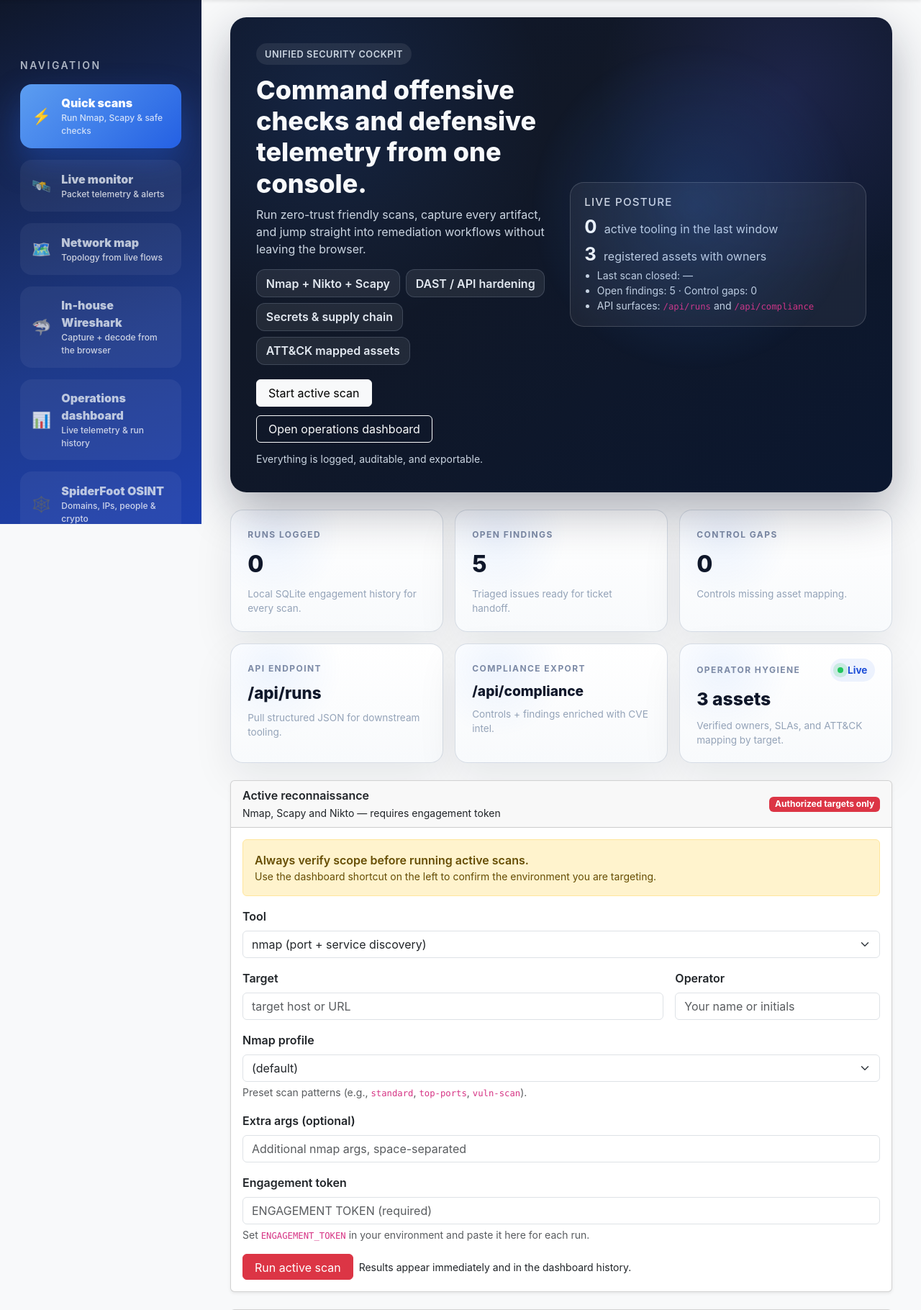
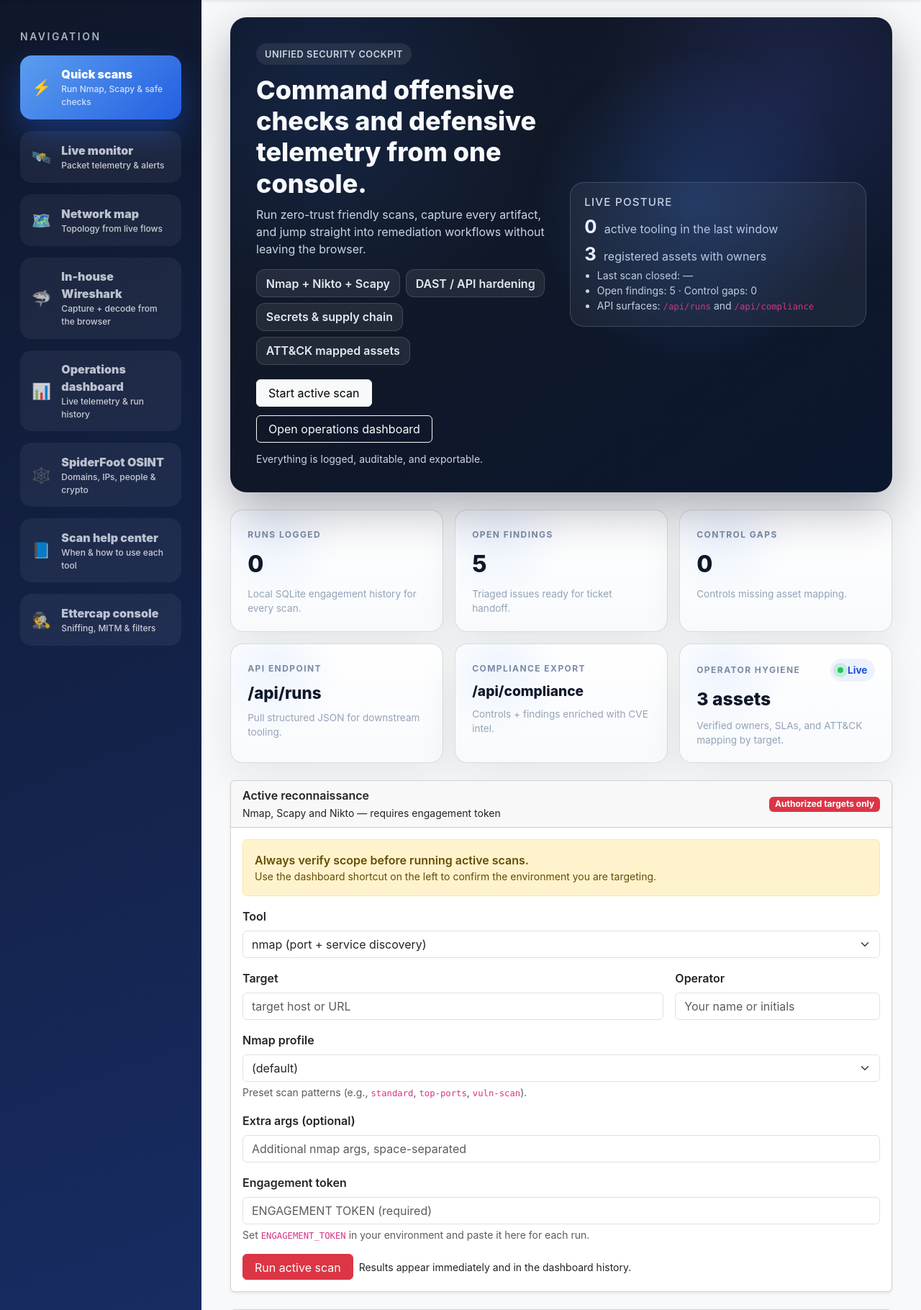
Before and after one commit to calypsorrr/cybersecurity, a Flask app: page / in a window 1280 px wide. Shown: the part 72-1892 px from the top of the page at 72% size. Run offline with Flask 3, Linux system fonts and the light colour scheme; data comes from the database, SQL or seed files in the repository; data that the repository does not hold is empty; some libraries are stand-ins or nearby versions.

Commit message:
Revert "Enable hover scrolling for sidebar"

```diff
--- a/cybercheck/static/style.css
+++ b/cybercheck/static/style.css
@@ -148,16 +148,6 @@ body {
   z-index: 1045;
   display: flex;
   flex-direction: column;
-  position: sticky;
-  top: var(--header-h);
-  height: calc(100vh - var(--header-h));
-  overflow: hidden;
-}
-
-.app-sidebar:hover,
-.app-sidebar:focus-within {
-  overflow-y: auto;
-  scrollbar-width: thin;
 }
 
 .sidebar-inner {
@@ -732,7 +722,6 @@ body.sidebar-open .sidebar-backdrop { opacity: 1; visibility: visible; }
     transform: translateX(-100%);
     transition: transform 0.3s ease;
     box-shadow: 0 25px 60px rgba(15, 23, 42, 0.4);
-    overflow-y: auto;
   }
   body.sidebar-open .app-sidebar { transform: translateX(0); }
 
```
